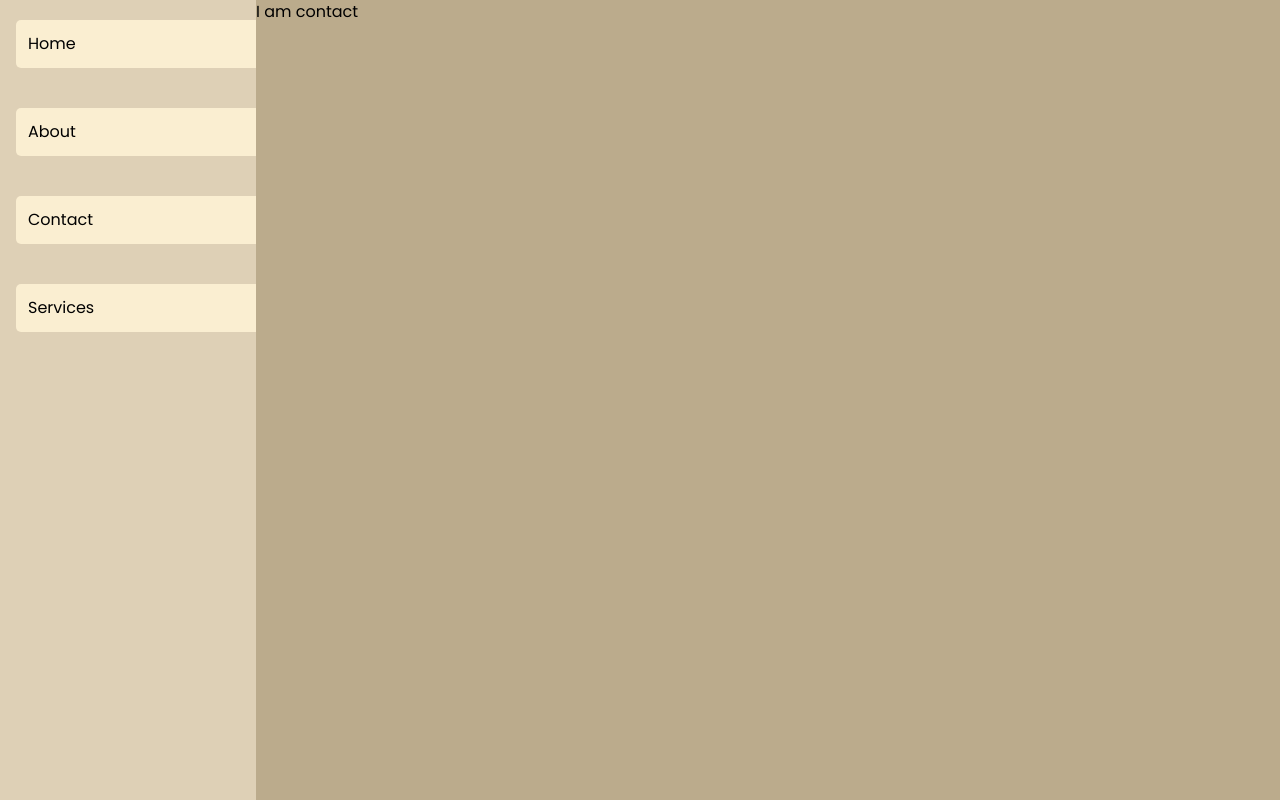
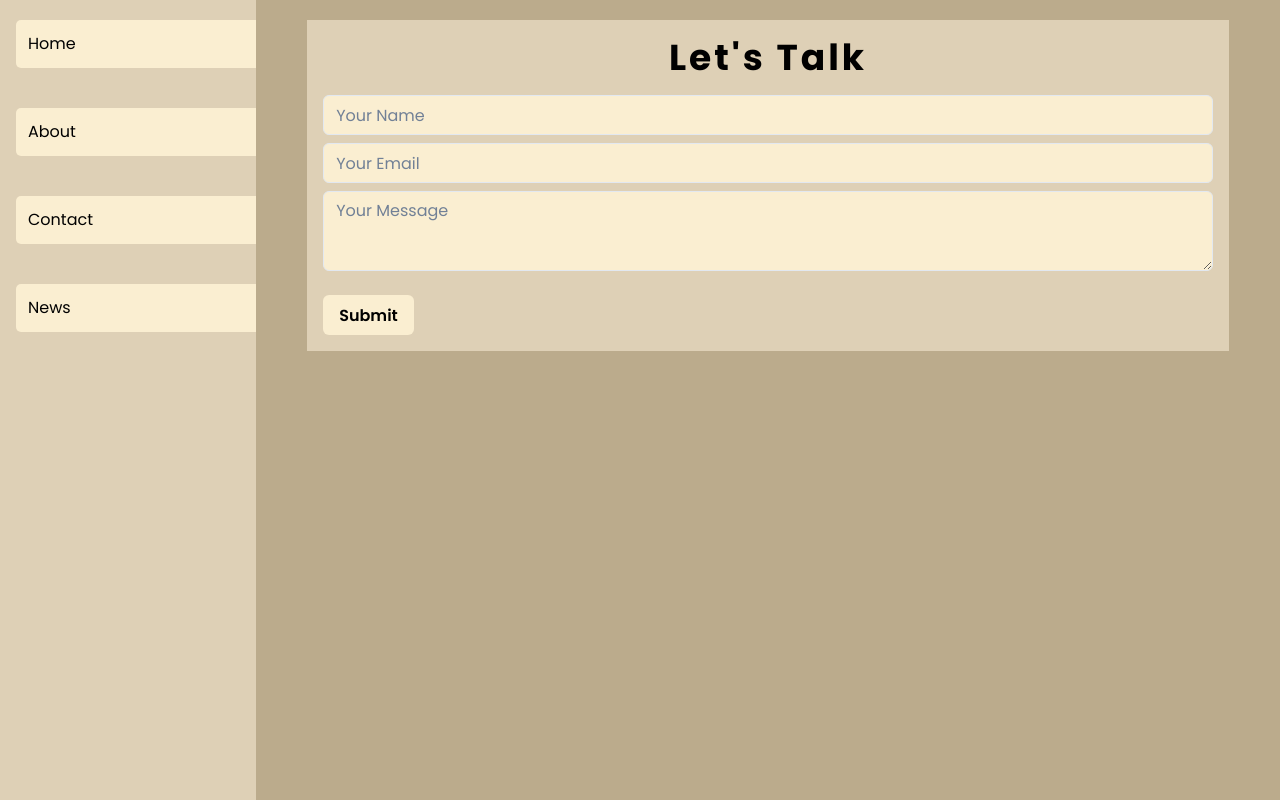
Before and after one commit to niksonstha/news-portal, a React (Vite) app: page /contact in a window 1280 px wide. Built offline with nearby package versions, Linux system fonts and the light colour scheme.

Commit message:
contact form done

```diff
--- a/src/App.jsx
+++ b/src/App.jsx
@@ -4,6 +4,7 @@ import HomeScreen from "./screens/HomeScreen";
 import Navbar from "./components/Navbar";
 import AboutScreen from "./screens/AboutScreen";
 import ContactScreen from "./screens/ContactScreen";
+import NewsScreen from "./screens/NewsScreen";
 
 function App() {
   return (
@@ -22,6 +23,7 @@ function App() {
           <Route path="/" element={<HomeScreen />} />
           <Route path="/about" element={<AboutScreen />} />
           <Route path="/contact" element={<ContactScreen />} />
+          <Route path="/news" element={<NewsScreen />} />
         </Routes>
       </Box>
     </Box>
--- /dev/null
+++ b/src/components/ContactForm.jsx
@@ -0,0 +1,51 @@
+import { Box, Input, Textarea, Button, Heading } from "@chakra-ui/react";
+
+const ContactForm = () => {
+  return (
+    <Box p={4} bg="#DED0B6" mt={5}>
+      <form>
+        <Box mb={4}>
+          <Heading textAlign={"center"} mb={4} letterSpacing={3}>
+            {`Let's Talk`}
+          </Heading>
+          <Input
+            type="text"
+            placeholder="Your Name"
+            bg="#FAEED1"
+            borderRadius="md"
+            py={2}
+            px={3}
+            mb={2}
+          />
+          <Input
+            type="email"
+            placeholder="Your Email"
+            bg="#FAEED1"
+            borderRadius="md"
+            py={2}
+            px={3}
+            mb={2}
+          />
+          <Textarea
+            placeholder="Your Message"
+            bg="#FAEED1"
+            borderRadius="md"
+            py={2}
+            px={3}
+            mb={2}
+          />
+        </Box>
+        <Button
+          type="submit"
+          bg="#FAEED1"
+          color="#000"
+          _hover={{ bg: "green", color: "white" }}
+        >
+          Submit
+        </Button>
+      </form>
+    </Box>
+  );
+};
+
+export default ContactForm;
--- a/src/components/Navbar.jsx
+++ b/src/components/Navbar.jsx
@@ -46,7 +46,7 @@ const Navbar = () => {
             Contact
           </ListItem>
         </NavLink>
-        <NavLink to={"/services"}>
+        <NavLink to={"/news"}>
           <ListItem
             cursor={"pointer"}
             bgColor={"#FAEED1"}
@@ -55,7 +55,7 @@ const Navbar = () => {
             transition={"all 0.2s ease-in"}
             _hover={{ backgroundColor: "#BBAB8C" }}
           >
-            Services
+            News
           </ListItem>
         </NavLink>
       </UnorderedList>
--- a/src/screens/AboutScreen.jsx
+++ b/src/screens/AboutScreen.jsx
@@ -1,8 +1,37 @@
-import { Box } from "@chakra-ui/react";
+import { Box, Heading, Text } from "@chakra-ui/react";
+
 const AboutScreen = () => {
   return (
-    <Box>
-      <h1>I am about</h1>
+    <Box p={4}>
+      <Box mb={8}>
+        <Heading as="h1" size="xl">
+          About Us
+        </Heading>
+      </Box>
+      <Box>
+        <Text fontSize="lg" mb={4}>
+          Welcome to NewsHub, your trusted source for the latest news and
+          updates from around the globe.
+        </Text>
+        <Text fontSize="lg" mb={4}>
+          Our mission is to provide comprehensive, unbiased, and insightful
+          coverage across various categories including world news, politics,
+          technology, business, entertainment, sports, and more.
+        </Text>
+        <Text fontSize="lg" mb={4}>
+          Since our establishment in 2010, we have been dedicated to
+          delivering accurate, timely, and engaging content to our readers.
+        </Text>
+        <Text fontSize="lg" mb={4}>
+          At NewsHub, we believe in the power of information to empower
+          individuals, spark conversations, and shape perspectives.
+        </Text>
+        <Text fontSize="lg">
+          Our diverse team of experienced journalists and editors strive to
+          uphold the highest standards of journalism, ensuring transparency and
+          credibility in our reporting.
+        </Text>
+      </Box>
     </Box>
   );
 };
--- a/src/screens/ContactScreen.jsx
+++ b/src/screens/ContactScreen.jsx
@@ -1,8 +1,10 @@
+import { Box } from "@chakra-ui/react";
+import ContactForm from "../components/ContactForm";
 const ContactScreen = () => {
   return (
-    <div>
-      <h1>I am contact</h1>
-    </div>
+    <Box width={"90%"} mr={"auto"} ml={"auto"}>
+      <ContactForm />
+    </Box>
   );
 };
 
--- /dev/null
+++ b/src/screens/NewsScreen.jsx
@@ -0,0 +1,9 @@
+const NewsScreen = () => {
+  return (
+    <div>
+      <h1>news</h1>
+    </div>
+  );
+};
+
+export default NewsScreen;
```
